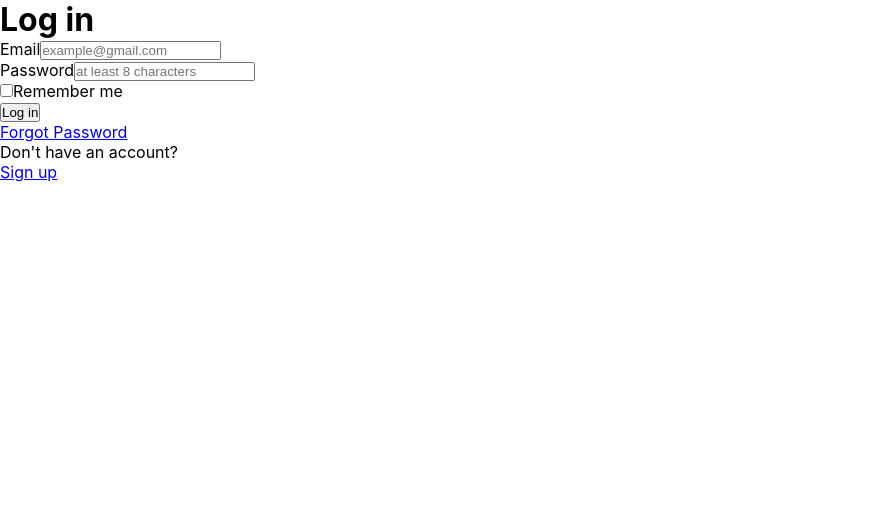
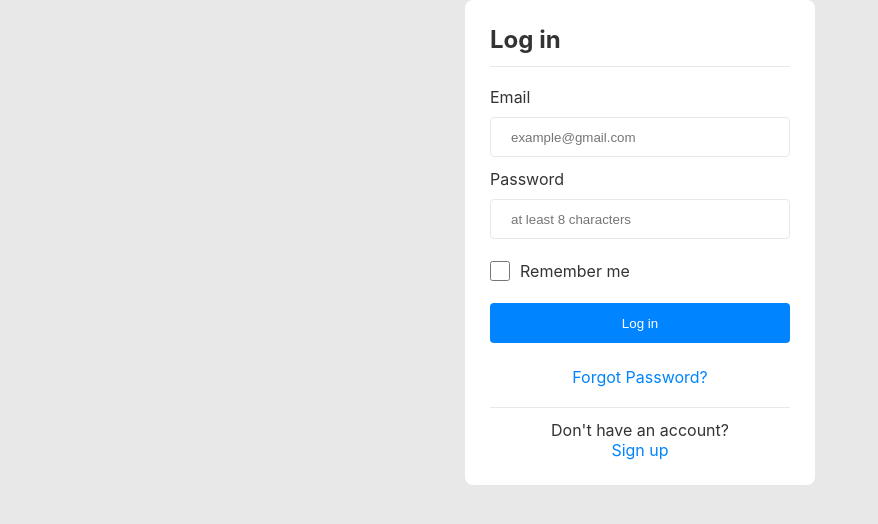
Before and after one commit to joeljojo/Simple-Register-Login, a React (Create React App) app: page / in a window 1280 px wide. Shown: the top 524 px of the page, without its empty margins (0-878 px from the left). Built offline with nearby package versions, Linux system fonts and the light colour scheme; the HTML template or start-up script is replaced by a standard one.

Commit message:
Added css Styling to Login form

```diff
--- a/src/App.js
+++ b/src/App.js
@@ -1,4 +1,4 @@
-import Login from './Components/Login';
+import Login from './Components/Login/Login';
 
 function App() {
   return (
--- /dev/null
+++ b/src/Components/Login/Login.css
@@ -0,0 +1,102 @@
+body {
+  background-color: #e8e8e8;
+}
+.form-center {
+  display: flex;
+  justify-content: center;
+}
+form {
+  background-color: #ffffff;
+  border-radius: 8px;
+  -webkit-border-radius: 8px;
+  -moz-border-radius: 8px;
+  -ms-border-radius: 8px;
+  -o-border-radius: 8px;
+  display: flex;
+  flex-direction: column;
+  width: 300px;
+  padding: 25px;
+}
+.form-group {
+  display: flex;
+  flex-direction: column;
+  gap: 10px;
+  margin-bottom: 12px;
+}
+.checkbox {
+  display: flex;
+  flex-direction: row !important;
+  align-items: center;
+}
+input[type='checkbox'] {
+  width: 20px;
+}
+form .heading {
+  color: #333333;
+  font-size: 16px;
+  font-weight: 400;
+  margin-bottom: 20px;
+  padding-bottom: 12px;
+  border-bottom: 1px solid #e8e8e8;
+}
+label {
+  color: #333333;
+  font-size: 16px;
+  font-weight: 400;
+}
+input {
+  height: 40px;
+  border-radius: 4px;
+  -webkit-border-radius: 4px;
+  -moz-border-radius: 4px;
+  -ms-border-radius: 4px;
+  -o-border-radius: 4px;
+  border: 1px solid #e8e8e8;
+  box-sizing: border-box;
+  background-color: #ffffff;
+  color: #333333;
+  outline: none;
+}
+input[type='email'],
+input[type='password'] {
+  padding: 12px 20px;
+}
+input[type='email']:focus,
+input[type='password']:focus {
+  background-color: #ffffff;
+  border: 1px solid #0084ff;
+}
+button {
+  height: 40px;
+  background-color: #0084ff;
+  color: #ffffff;
+  border: transparent;
+  border-radius: 4px;
+  -webkit-border-radius: 4px;
+  -moz-border-radius: 4px;
+  -ms-border-radius: 4px;
+  -o-border-radius: 4px;
+}
+.links {
+  margin-top: 12px;
+  text-align: center;
+}
+.links a {
+  color: #0084ff;
+  font-size: 16px;
+  font-weight: 400;
+  text-decoration: none;
+}
+
+.links p {
+  color: #333333;
+  font-size: 16px;
+  font-weight: 400;
+  margin-top: 20px;
+  border-top: 1px solid #e8e8e8;
+  padding-top: 12px;
+}
+.links a:hover {
+  color: #0084ff;
+  text-decoration: none;
+}
--- a/src/Components/Login.jsx
+++ b/src/Components/Login/Login.jsx
@@ -1,10 +1,11 @@
 import React from 'react';
+import './Login.css';
 const Login = () => {
   return (
-    <div>
+    <div className="form-center">
       <form className="form">
         <div className="heading">
-          <h1>Log in</h1>
+          <h2>Log in</h2>
         </div>
         <div className="form-group">
           <label htmlFor="Email">Email</label>
@@ -16,7 +17,7 @@ const Login = () => {
           <input type="password" placeholder="at least 8 characters" required />
         </div>
 
-        <div className="form-group">
+        <div className="form-group checkbox">
           <input type="checkbox" id="checkbox" />
           <label htmlFor="checkbox">Remember me</label>
         </div>
@@ -24,7 +25,9 @@ const Login = () => {
           <button>Log in</button>
         </div>
         <div className="links">
-          <a href="#">Forgot Password</a>
+          <a href="#" id="forgot-password">
+            Forgot Password?
+          </a>
           <p>Don&apos;t have an account?</p>
           <a href="#">Sign up</a>
         </div>
```
